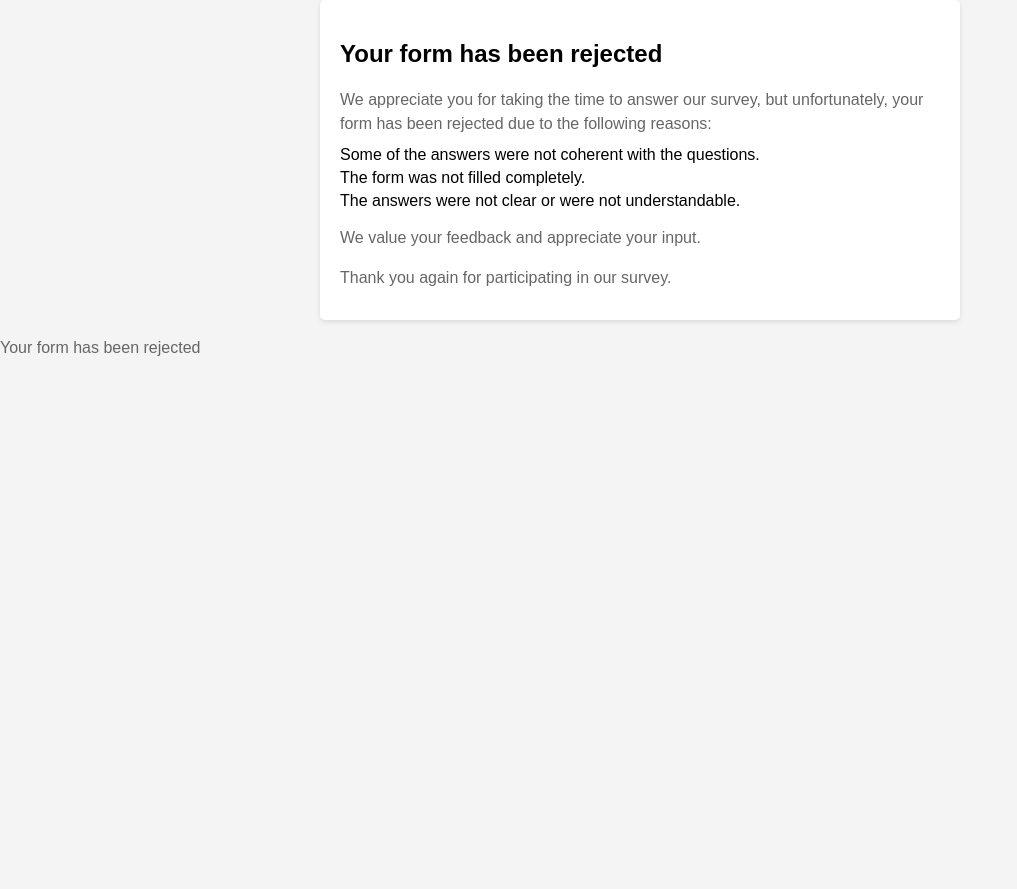
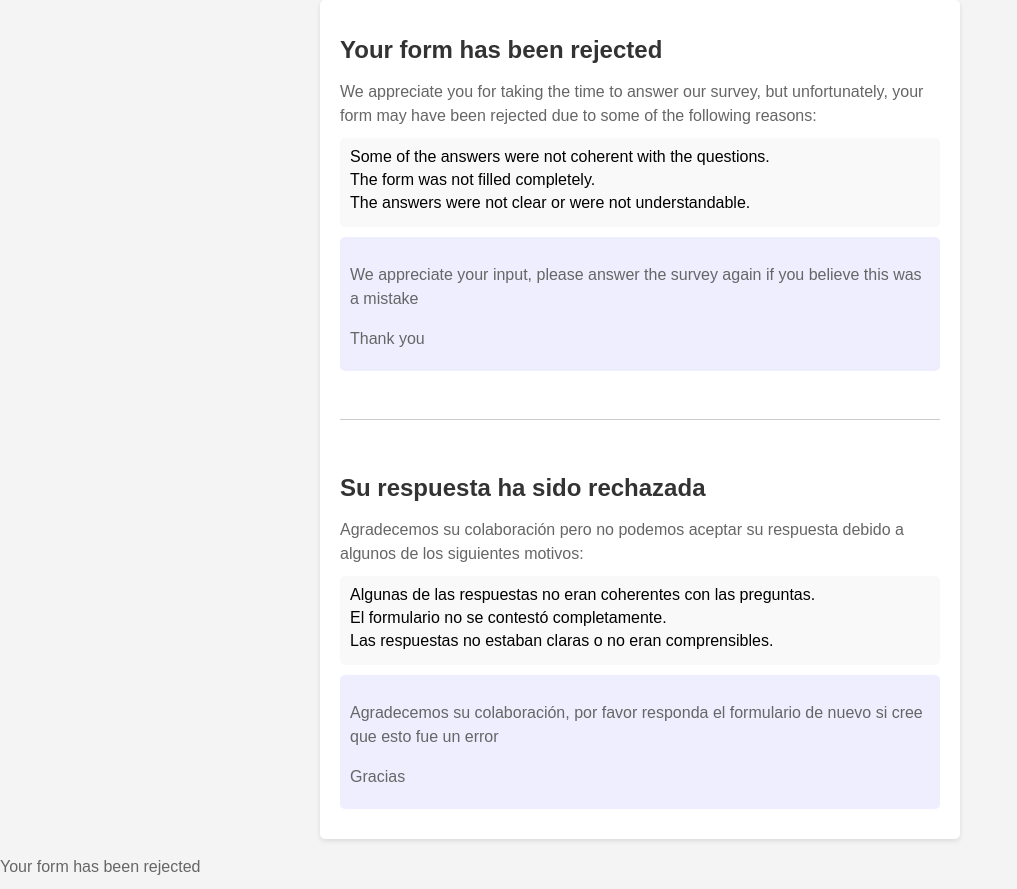
Before and after one commit to caxton-college/autoemail, a Python web app: template templates/email_template.html in a window 1280 px wide. Shown: the whole page, without its empty margins (0-1017 px from the left). Before the commit the page ends 356 px from the top, so only its background shows below. Run offline with Jinja, Linux system fonts and the light colour scheme; the template is opened without the code that fills it, so the values that code supplies are empty.

Commit message:
- Improved emal

```diff
--- a/main.py
+++ b/main.py
@@ -37,7 +37,7 @@
     MAIL_USERNAME = os.getenv('MAIL_USERNAME'),
     MAIL_PASSWORD = os.getenv('MAIL_PASSWORD'),
     MAIL_FROM = os.getenv('MAIL_USERNAME'),
-    MAIL_FROM_NAME="Desired Name",
+    MAIL_FROM_NAME="Form Response Information",
     MAIL_PORT = 587,
     MAIL_SERVER = "smtp.gmail.com",
     MAIL_STARTTLS = True,
--- a/templates/email_template.html
+++ b/templates/email_template.html
@@ -41,6 +41,13 @@
             margin-bottom: 5px;
         }
 
+        hr {
+            border: none;
+            height: 1px;
+            background-color: #ccc;
+            margin: 20px 0;
+        }
+
         .options {
             background-color: #f9f9f9;
             padding: 10px;
@@ -59,33 +66,73 @@
 <body>
     <div class="container">
         {% if approved == True %}
-        <h1>Your Response</h1>
+            <h1>Form response information</h1>
             <p>Thank you for taking the time to answer</p>
             <p>You have chosen the following options:</p>
             <div class="options">
                 <ul>
-                <li>Option 1: <strong>{{ option1 }}</strong></li>
-                <li>Option 2: <strong>{{ option2 }}</strong></li>
-                <li>Option 3: <strong>{{ option3 }}</strong></li>
                     {% for field in questions %}
                         <li>{{ field["question"] }}: <strong>{{ field["answer"] }}</strong></li>
                     {% endfor %}
                 </ul>
             </div>
             <div class="message">
-            <p>We appreciate your feedback and value your input.</p>
-            <p>Thank you again for participating in our survey.</p>
+                <p>We appreciate your colaboration</p>
+                <p>Thank you again for answering</p>
             </div>
+
+            <br>
+            <hr>
+            <br>
+
+            <h1>Información sobre formulario</h1>
+            <p>Muchas gracias por contestar</p>
+            <p>Ha seleccionado las siguientes opciones:</p>
+            <div class="options">
+                <ul>
+                    {% for field in questions %}
+                        <li>{{ field["question"] }}: <strong>{{ field["answer"] }}</strong></li>
+                    {% endfor %}
+                </ul>
+            </div>
+            <div class="message">
+                <p>Agradecemos su colaboración</p>
+                <p>Gracias</p>
+            </div>
+
+
         {% else %}
-            <h2>Your form has been rejected</h2>
-            <p>We appreciate you for taking the time to answer our survey, but unfortunately, your form has been rejected due to the following reasons:</p>
+            <h1>Your form has been rejected</h1>
+            <p>We appreciate you for taking the time to answer our survey, but unfortunately, your form may have been rejected due to some of the following reasons:</p>
+            <div class="options">
                 <ul>
                     <li>Some of the answers were not coherent with the questions.</li>
                     <li>The form was not filled completely.</li>
                     <li>The answers were not clear or were not understandable.</li>
                 </ul>
-            <p>We value your feedback and appreciate your input.</p>
-            <p>Thank you again for participating in our survey.</p>
+            </div>
+            <div class="message">
+                <p>We appreciate your input, please answer the survey again if you believe this was a mistake</p>
+                <p>Thank you</p>
+            </div>
+
+            <br>
+            <hr>
+            <br>
+
+            <h1>Su respuesta ha sido rechazada</h1>
+            <p>Agradecemos su colaboración pero no podemos aceptar su respuesta debido a algunos de los siguientes motivos:</p>
+            <div class="options">
+                <ul>
+                    <li>Algunas de las respuestas no eran coherentes con las preguntas.</li>
+                    <li>El formulario no se contestó completamente.</li>
+                    <li>Las respuestas no estaban claras o no eran comprensibles.</li>
+                </ul>
+            </div>
+            <div class="message">
+                <p>Agradecemos su colaboración, por favor responda el formulario de nuevo si cree que esto fue un error</p>
+                <p>Gracias</p>
+            </div>
         {% endif %}
     </div>
 </body>
```
Lines whose indentation alone changed are shown as unchanged.
